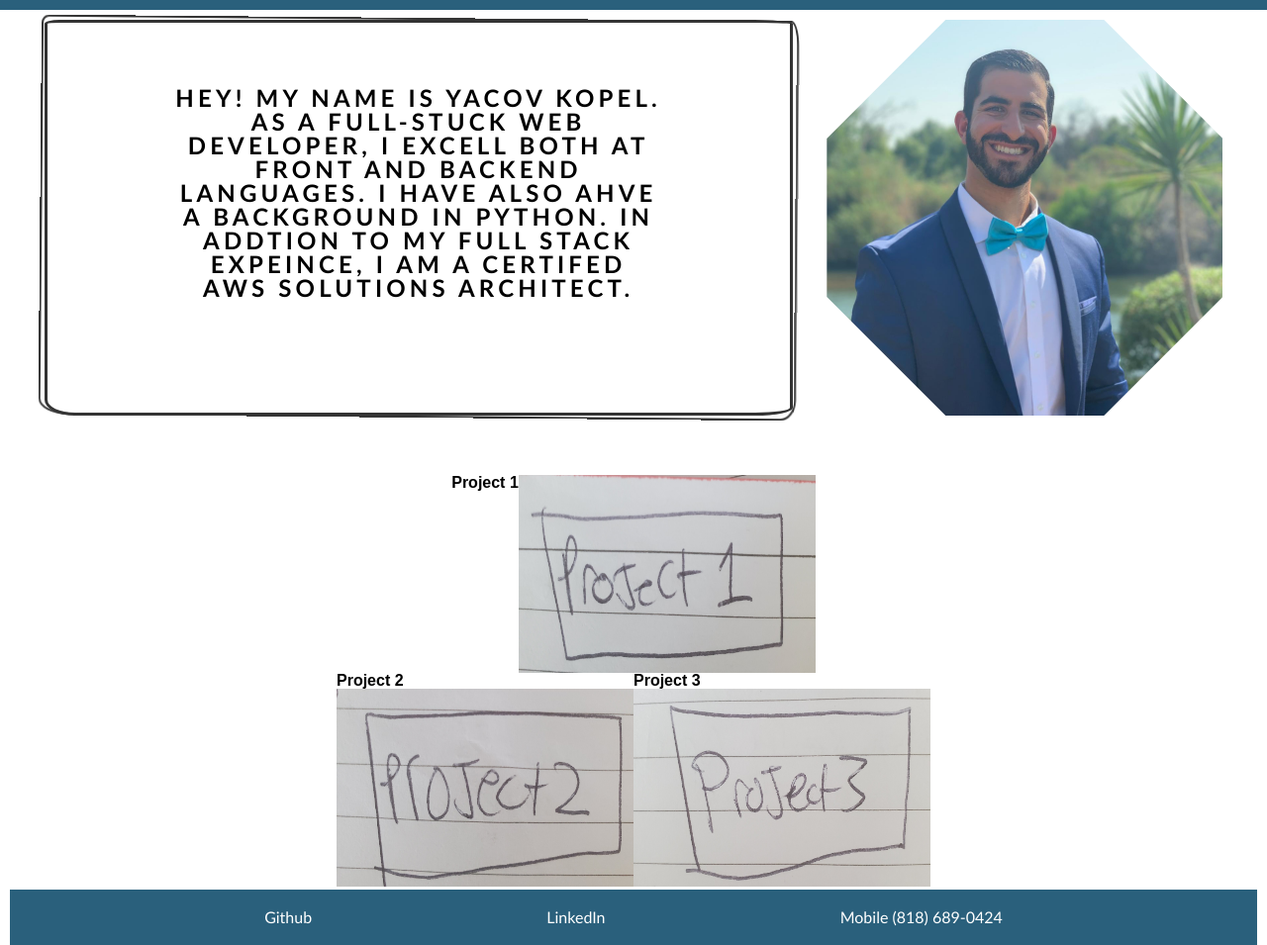
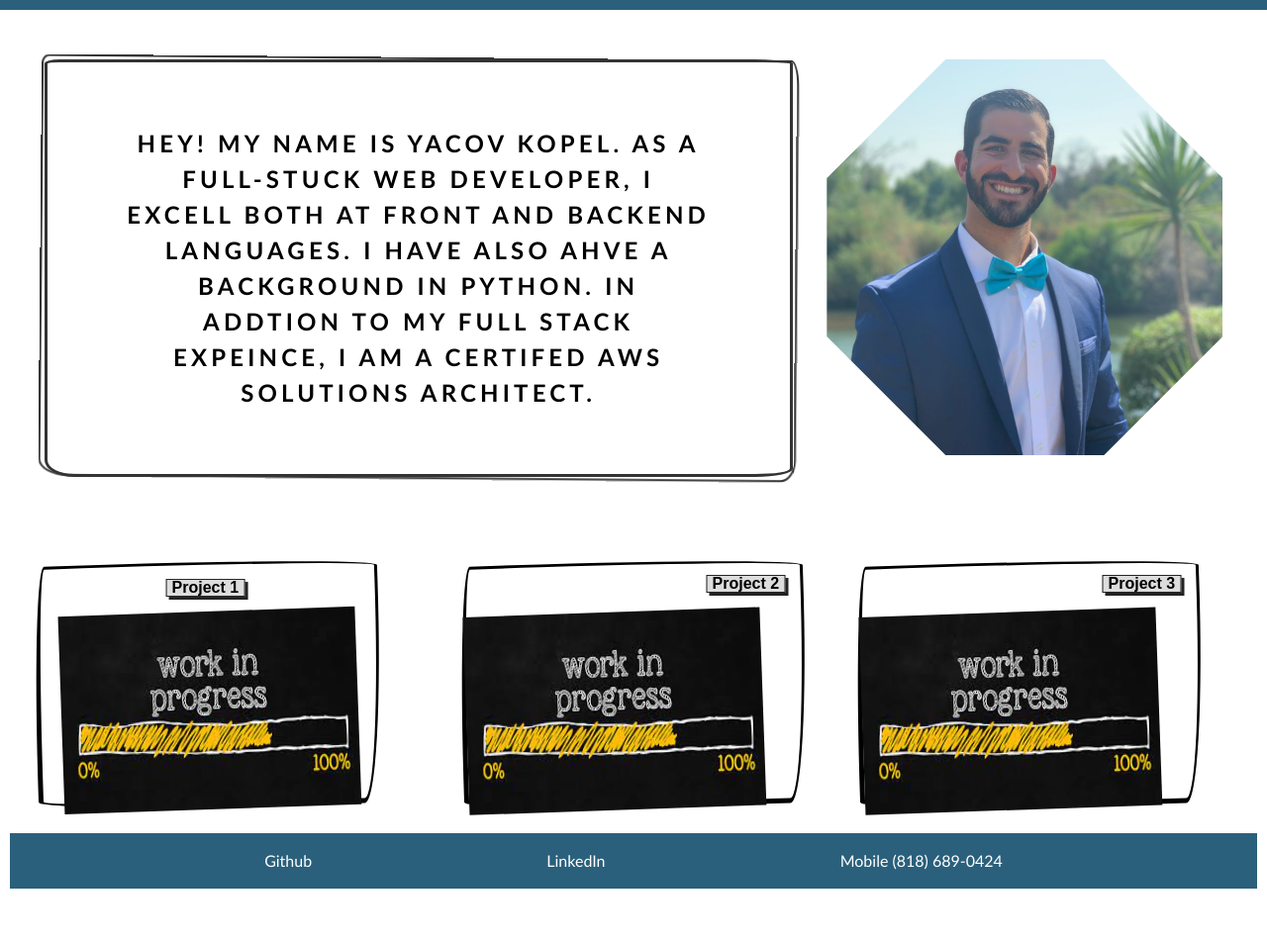
Before and after one commit to YacovKopel/My_Profile, a plain HTML site: page index.html in a window 1280 px wide. Shown: the part 90-1045 px from the top of the page at 99% size. After the commit the page ends 988 px from the top, so only its background shows below. Drawn offline with Linux system fonts and the light colour scheme.

Commit message:
switched out photos in body and gave those sections borders

```diff
--- a/css/styles.css
+++ b/css/styles.css
@@ -17,7 +17,7 @@ header nav {
     margin-right: 20px;
     float: right;
     font-family: 'Gill Sans', 'Gill Sans MT', Calibri, 'Trebuchet MS', sans-serif;
-    font-size: 20px;
+    font-size: 30px;
 }
 
 header h1{
@@ -35,6 +35,7 @@ a {
 }
 main{
     margin: 10px;
+    margin-top: 50px;
 }
 .intro{
     display: flex;
@@ -48,8 +49,8 @@ main{
     text-align: center;
     width: 60%;
     font-size: 20px;
-
-    padding: 4rem 8rem;
+    line-height: 1.5;
+    padding: 4rem 5rem;
     display: inline-block;
     border: 3px solid #333333;
     font-size: 1.5rem;
@@ -81,6 +82,36 @@ main{
     -webkit-clip-path: polygon(30% 0%, 70% 0%, 100% 30%, 100% 70%, 70% 100%, 30% 100%, 0% 70%, 0% 30%);
     		clip-path: polygon(30% 0%, 70% 0%, 100% 30%, 100% 70%, 70% 100%, 30% 100%, 0% 70%, 0% 30%);
 }
+
+.box{
+    margin:25px;
+    width:250px;
+    height:250px;
+    background:#fff;
+    border: solid black;
+    border-color: black;
+    float:left;
+  }
+
+.box2{
+    width:350px;
+    border-width: 3px 3px 5px 5px;
+    border-radius:4% 95% 6% 95%/95% 4% 92% 5%;
+    transform: rotate(-2deg);
+}
+
+.evenboxinner{
+    transform: rotate(2deg);
+    margin:15px;
+    padding:0 5px;
+    float:right;
+    background:#ddd;
+    border:1px solid #222;
+    box-shadow:3px 3px 0 #222;
+  }
+
+
+
 
 
 img{
--- a/index.html
+++ b/index.html
@@ -26,19 +26,19 @@
         in addtion to my Full stack expeince, I am a certifed AWS Solutions Architect. </h2>
     <img class="shape-outer shape inner octagon" src="css/images/profile.jpg.jpg" alt="My profile picture">
     </section>
-    <section class="project1sec">
-        <h2>Project 1</h2>
-        <img id="project1" src="css/images/project1.jpg.jpg" alt="project 1 image">
+    <section class="project1sec box box2">
+        <h2 class="evenboxinner">Project 1</h2>
+        <img id="project1" src="css/images/workinprogress.jpg" alt="project 1 image">
     </section>
 
     <section class="restofprojects">
-        <section>
-            <h2>Project 2</h2>
-            <img src="css/images/project2.jpg.jpg" alt="project 2 image">
+        <section class="box box2">
+            <h2 class="evenboxinner">Project 2</h2>
+            <img src="css/images/workinprogress.jpg" alt="project 2 image">
         </section>
-        <section>
-            <h2>Project 3</h2>
-            <img src="css/images/project3.jpg.jpg" alt="project 3 image">
+        <section class="box box2">
+            <h2 class="evenboxinner">Project 3</h2>
+            <img src="css/images/workinprogress.jpg" alt="project 3 image">
         </section>
     </section>
     <footer id="contactme">
```
Also changed, not shown: css/images/project1.jpg.jpg (deleted), css/images/project2.jpg.jpg (deleted), css/images/project3.jpg.jpg (deleted), css/images/workinprogress.jpg (added).
